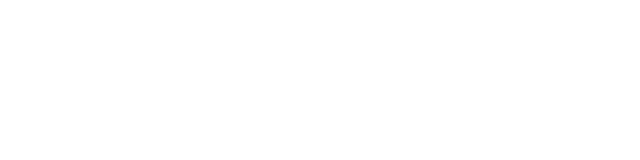
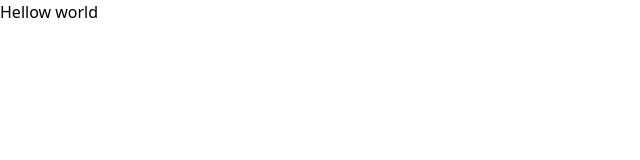
Before and after one commit to abhijithmuthyala/todos-app, a Next.js app: page / in a window 1280 px wide. Shown: the top 160 px of the page, without its empty margins (0-640 px from the left). Built offline with nearby package versions, Linux system fonts and the light colour scheme.

Commit message:
Use app router for supabase itegration later

```diff
--- /dev/null
+++ b/src/app/layout.jsx
@@ -0,0 +1,9 @@
+import "@/styles/globals.css";
+
+export default function RootLayout({ children }) {
+  return (
+    <html lang="en">
+      <body>{children}</body>
+    </html>
+  );
+}
--- a/src/pages/index.jsx
+++ b/src/app/page.jsx
@@ -1,3 +1,3 @@
 export default function Home() {
-  return <></>;
+  return <>Hellow world</>;
 }
--- a/src/styles/globals.css
+++ b/src/styles/globals.css
@@ -14,7 +14,7 @@
     --white: #fff;
 
     /* dark mode */
-    --primary: var(var(--blue-400));
+    --primary: var(--blue-400);
 
     --neutral-100: #171823;
     --neutral-200: #25273d;
```
